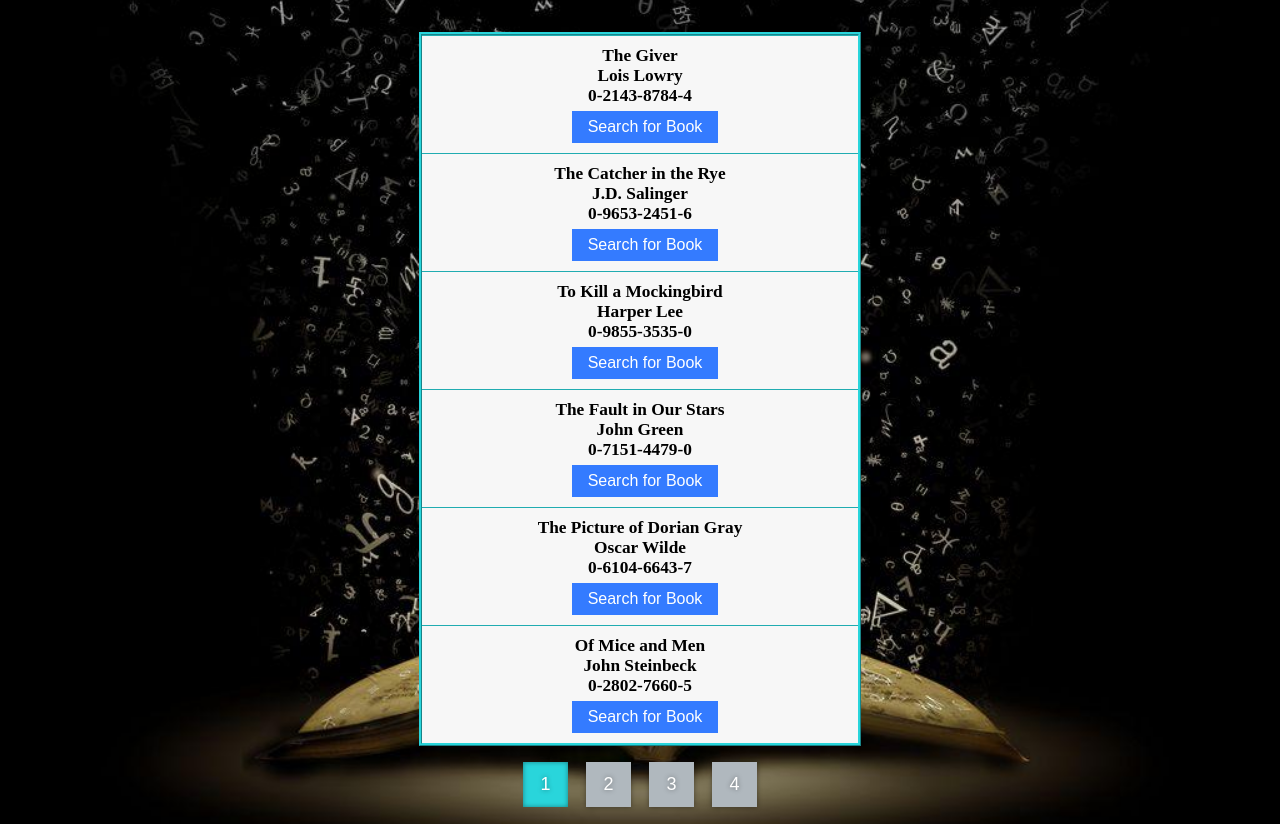
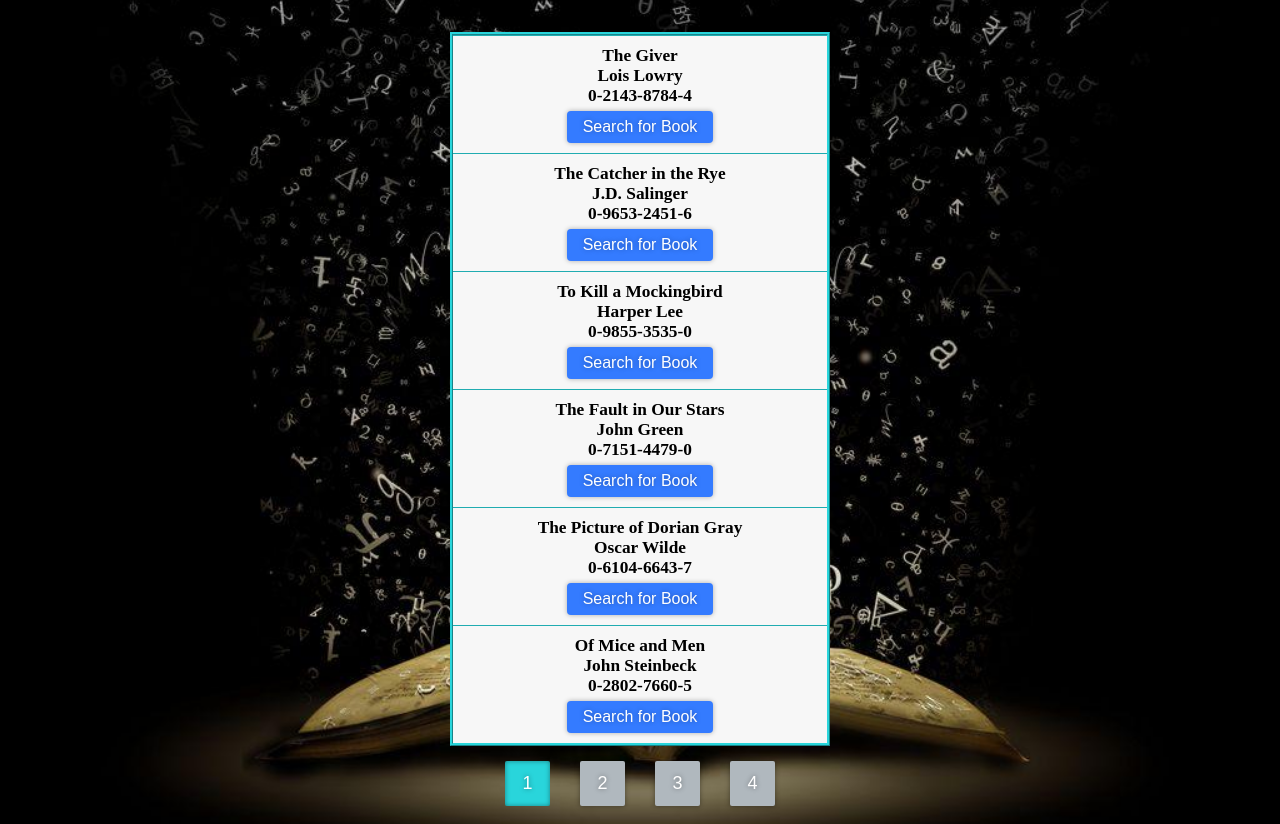
Before and after one commit to AKiertscher/paginationAK, a plain HTML site: page index.html in a window 1280 px wide. Shown: the part 71-895 px from the top of the page. Drawn offline with Linux system fonts and the light colour scheme.

Commit message:
CSS adjustments

```diff
--- a/main.css
+++ b/main.css
@@ -37,7 +37,7 @@ main {
 }
 
 main .booklist {
-	width: 35%;
+	width: 30%;
 	max-width: auto;
 	background-color: rgb(247, 247, 247);
 	border: 3px ridge #29d5db;
@@ -70,17 +70,16 @@ main .booklist .item:hover {
 
 	width: 45px;
 	height: 45px;
-
 	appearance: none;
 	border: none;
 	outline: none;
 	cursor: pointer;
-
+	border-radius: 2px;
 	background-color: #b0b8be;
-
-	margin: 9px;
-	transition: 0.5s;
-
+	margin-top: 8px;
+	margin-right: 15px;
+	margin-left: 15px;
+	transition: 0.4s;
 	color: #FFF;
 	font-size: 18px;
 	text-shadow: 0px 0px 5px rgba(0, 0, 0, 0.4);
@@ -106,7 +105,14 @@ button {
  	display: inline-block;
   	font-size: 16px;
 	margin-bottom: 10px;
-	margin-left: 10px;
 	padding-left: auto;
 	padding-right: auto;
+	box-shadow: 0px 0px 5px rgba(0, 0, 0, 0.3);
+	text-shadow: 0px 0px 5px rgba(0, 0, 0, 0.3);
+	transition: 0.2s;
+	border-radius: 4px;
 }
+
+button:hover {
+	background-color: #29d5db;
+}
```
